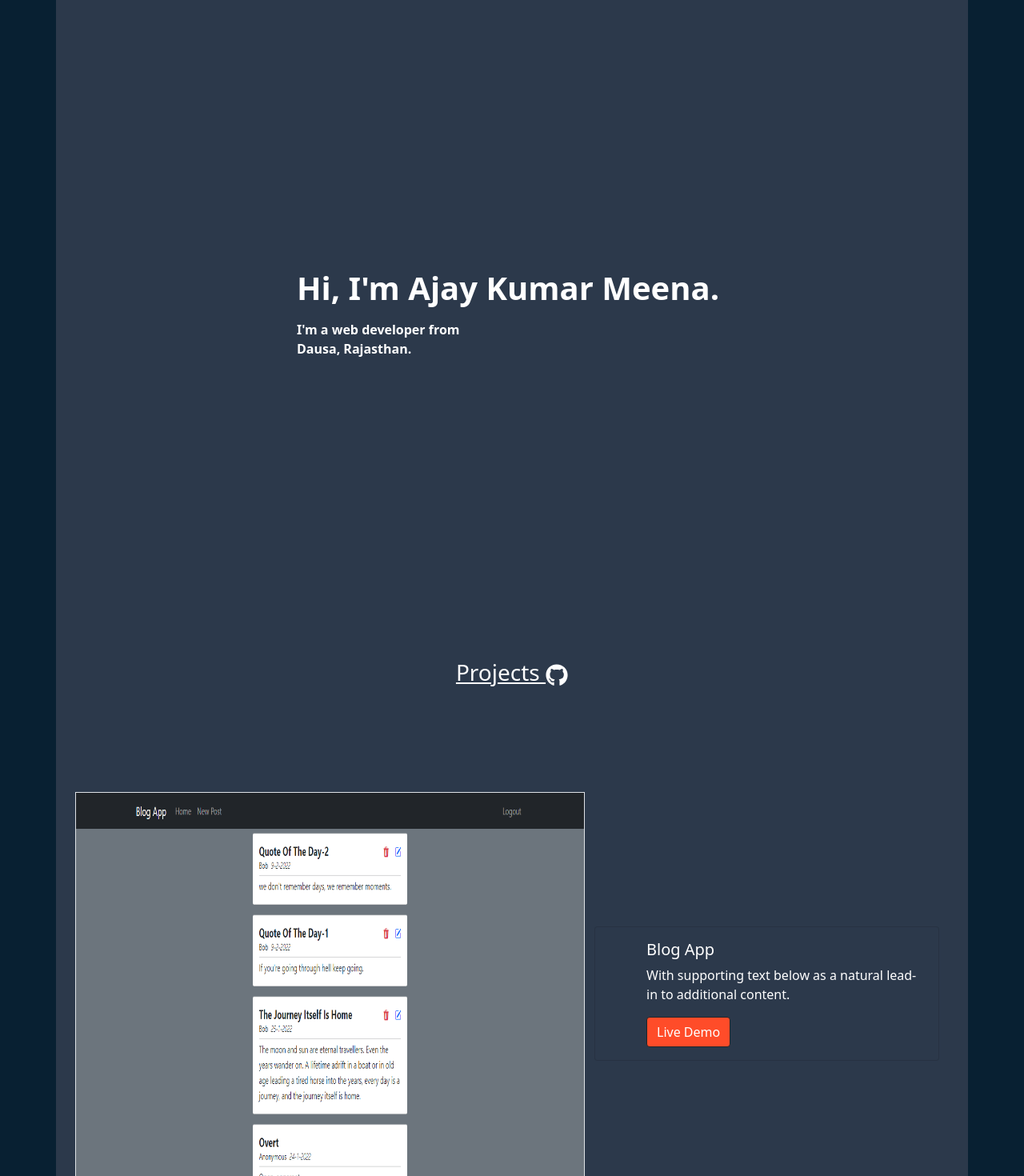
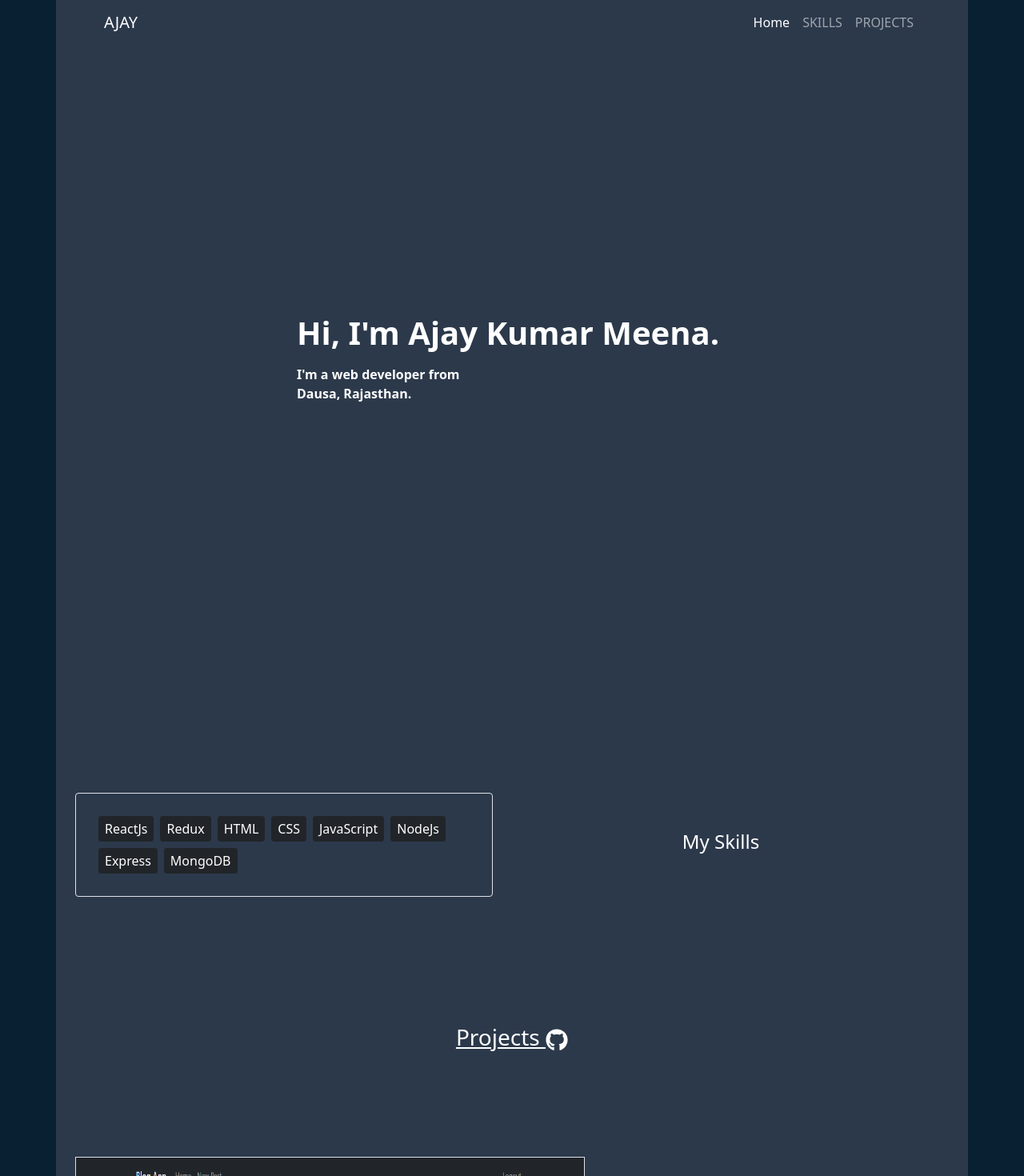
Before and after one commit to ajay020/portfolio, a React (Create React App) app: page / in a window 1280 px wide. Shown: the top 1470 px of the page at 80% size. Built offline with nearby package versions, Linux system fonts and the light colour scheme.

Commit message:
skill section added

```diff
--- a/src/App.jsx
+++ b/src/App.jsx
@@ -1,10 +1,14 @@
 import Header from "./components/Header";
+import Navbar from "./components/Navbar";
 import ProjectList from "./components/ProjectList";
+import Skills from "./components/Skills";
 
 const App = () => {
   return (
     <div className="container p-0 bg-light-gray">
+      <Navbar />
       <Header />
+      <Skills />
       <ProjectList />
     </div>
   );
--- a/src/components/Header.jsx
+++ b/src/components/Header.jsx
@@ -2,6 +2,7 @@ const Header = () => {
   return (
     <header
       style={{ height: "100vh" }}
+      id="header"
       className="
         container-fluid
         p-0  m-0
--- /dev/null
+++ b/src/components/Navbar.jsx
@@ -0,0 +1,32 @@
+const Navbar = () => {
+  return (
+    <nav class="navbar navbar-expand navbar-dark bg-light-gray mx-5">
+      <div class="container">
+        <a class="navbar-brand" href="#navbarNav">
+          AJAY
+        </a>
+        <div class="" id="navbarNav">
+          <ul class="navbar-nav">
+            <li class="nav-item">
+              <a class="nav-link active" aria-current="page" href="#header">
+                Home
+              </a>
+            </li>
+            <li class="nav-item">
+              <a class="nav-link" href="#skills">
+                SKILLS
+              </a>
+            </li>
+            <li class="nav-item">
+              <a class="nav-link" href="#projects">
+                PROJECTS
+              </a>
+            </li>
+          </ul>
+        </div>
+      </div>
+    </nav>
+  );
+};
+
+export default Navbar;
--- a/src/components/ProjectList.jsx
+++ b/src/components/ProjectList.jsx
@@ -5,7 +5,7 @@ import { porjects } from "./../data";
 
 const ProjectList = () => {
   return (
-    <div className="container">
+    <div className="container" id="projects">
       <h3 className="text-center text-white my-4">
         <a href="https://github.com/ajay020?tab=repositories" target="_blank">
           Projects <FaGithub />
@@ -16,7 +16,6 @@ const ProjectList = () => {
         container
         d-flex
         justify-content-center
-
         flex-wrap"
       >
         {porjects.map(({ title, image, webLink }) => (
--- /dev/null
+++ b/src/components/Skills.jsx
@@ -0,0 +1,40 @@
+import { skills } from "../data";
+
+const Skills = () => {
+  return (
+    <div id="skills" className="container row" style={{ height: "50vh" }}>
+      <div
+        className="
+            col-sm-6
+            d-flex
+            flex-wrap
+            align-content-center
+        "
+      >
+        <div
+          className="card p-4
+            bg-light-gray
+            border
+            d-flex
+            flex-wrap
+            flex-row
+            align-content-center"
+        >
+          {skills.map((skill) => (
+            <span
+              key={skill}
+              className="bg-dark rounded d-block text-white py-1 px-2 m-1"
+            >
+              {skill}
+            </span>
+          ))}
+        </div>
+      </div>
+      <div className="col-sm-6 d-flex align-items-center justify-content-center ">
+        <h4 className="text-white">My Skills</h4>
+      </div>
+    </div>
+  );
+};
+
+export default Skills;
--- a/src/data.js
+++ b/src/data.js
@@ -33,3 +33,7 @@ export const porjects = [
       webLink: "https://ajay020.github.io/todo-app",
     },
   ];
+
+  export const skills = [
+      "ReactJs", "Redux", "HTML", "CSS", "JavaScript", "NodeJs", "Express", "MongoDB"
+  ]
```
